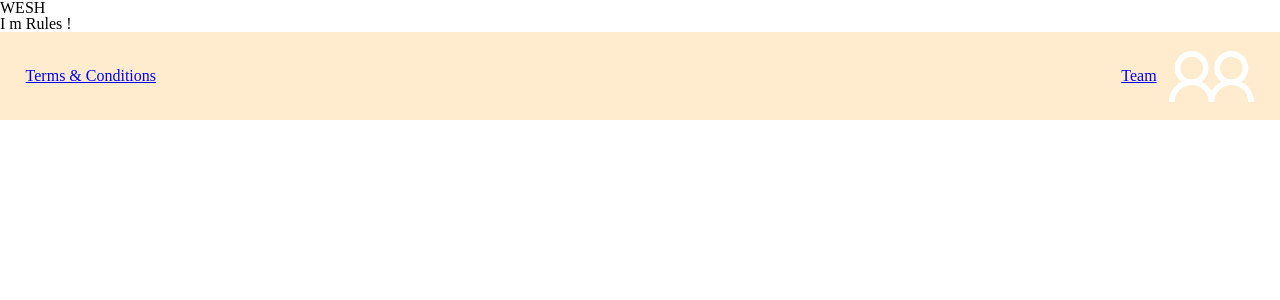
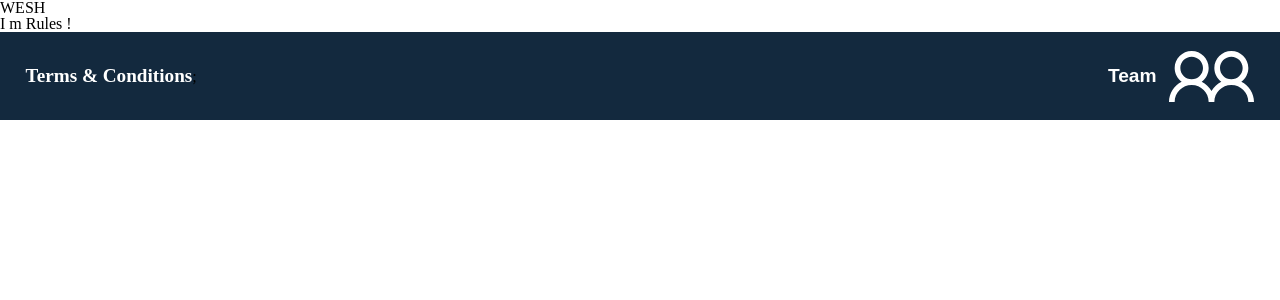
Before and after one commit to WildCodeSchool/2022-03-JS-Lille-project-2-g2-trivialpursuit, a React (Vite) app in the folder frontend/: page /rules in a window 1280 px wide. Shown: the top 300 px of the page. Built offline with nearby package versions, Linux system fonts and the light colour scheme.

Commit message:
style footer 2

```diff
--- a/frontend/src/components/Archi/Footer/style.jsx
+++ b/frontend/src/components/Archi/Footer/style.jsx
@@ -9,7 +9,7 @@ export default styled.footer`
     display: flex;
     box-sizing: border-box;
     align-items: center;
-    background-color: blanchedalmond;
+    background-color: #13293e;
     padding-inline: 2vw;
 
     div.footer {
--- a/frontend/src/components/Links/Legal/index.jsx
+++ b/frontend/src/components/Links/Legal/index.jsx
@@ -1,7 +1,12 @@
 import { Link } from "react-router-dom";
+import SLegal from "./style";
 
 function Legal() {
-  return <Link to="/legal">Terms & Conditions</Link>;
+  return (
+    <SLegal>
+      <Link to="/legal">Terms & Conditions</Link>;
+    </SLegal>
+  );
 }
 
 export default Legal;
--- a/frontend/src/components/Links/Legal/style.jsx
+++ b/frontend/src/components/Links/Legal/style.jsx
@@ -0,0 +1,14 @@
+import styled from "styled-components";
+
+export default styled.div`
+  @media screen and (min-width: 700px) {
+    box-sizing: border-box;
+    a {
+      color: white;
+      text-decoration: none;
+      font-weight: bolder;
+      font-family: Comic Neue;
+      font-size: larger;
+    }
+  }
+`;
--- a/frontend/src/components/Links/Team/style.jsx
+++ b/frontend/src/components/Links/Team/style.jsx
@@ -6,8 +6,13 @@ export default styled.div`
     a {
       display: flex;
       align-items: center;
+      text-decoration: none;
     }
     p {
+      color: white;
+      font-weight: bolder;
+      font-family: Arial, Helvetica, sans-serif;
+      font-size: larger;
       padding-right: 1vw;
     }
   }
```
